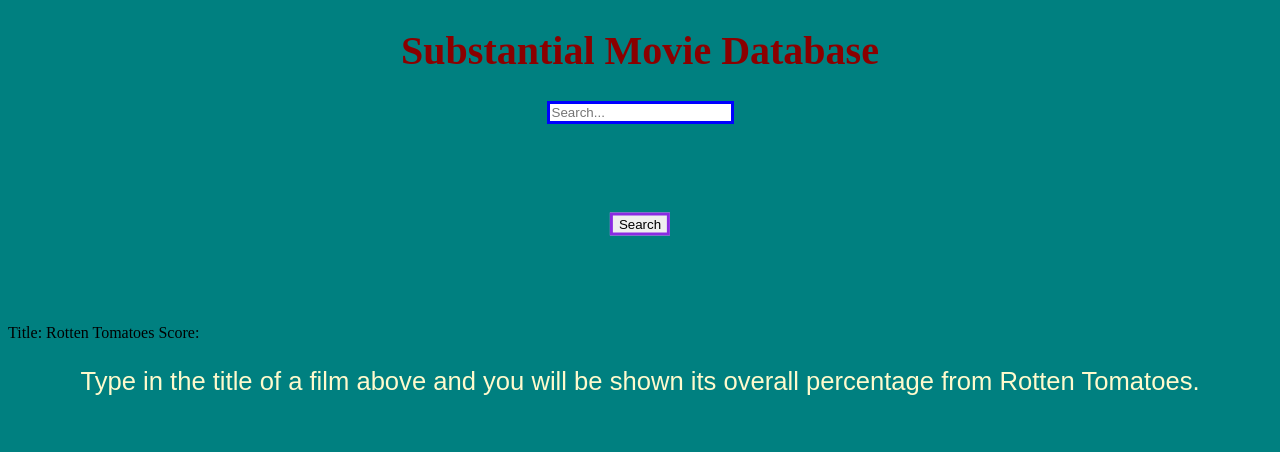
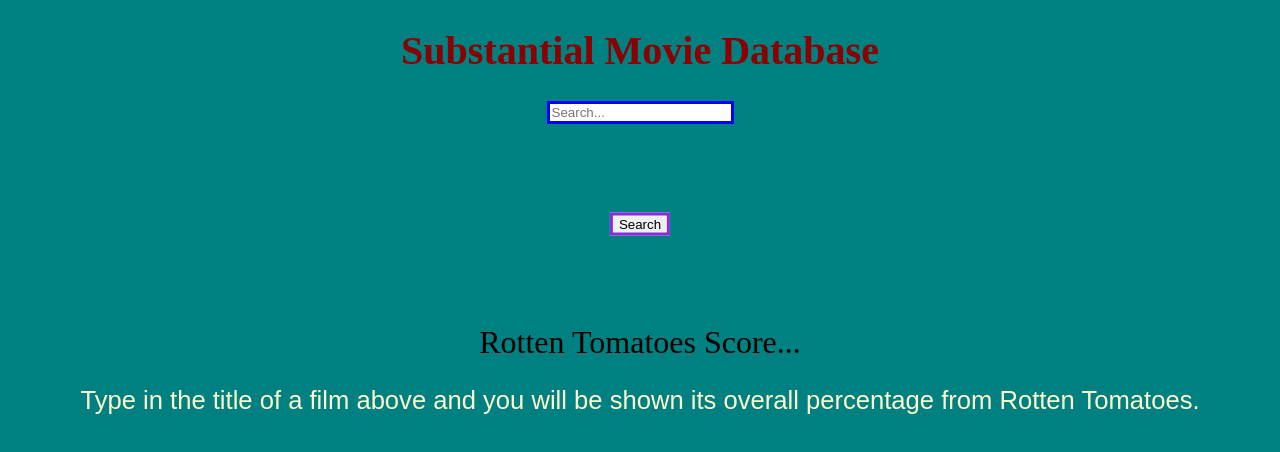
Before and after one commit to Christian-Vincent/Final-JS-Project, a plain HTML site: page index.html in a window 1280 px wide. Drawn offline with nearby package versions, Linux system fonts and the light colour scheme; a script that the page names is missing.

Commit message:
Revised Project

```diff
--- a/index.css
+++ b/index.css
@@ -27,6 +27,10 @@ h1 {
 #button {
   border: 3px solid blueviolet;
 }
+#movies {
+  text-align: center;
+  font-size: 200%;
+}
 .explanation {
   text-align: center;
 }
--- a/index.html
+++ b/index.html
@@ -22,9 +22,8 @@
         <button id="button">Search</button>
       </div>
     </div>
-    <div class = "movies">
-      Title:
-      Rotten Tomatoes Score:
+    <div id = "movies">
+      Rotten Tomatoes Score...
     </div>
     <div class = "explanation">
       <p class = "paragraph">Type in the title of a film above and you will be shown its overall percentage from Rotten Tomatoes.</p>
--- a/index.js
+++ b/index.js
@@ -20,6 +20,7 @@ function handleUserSearch (){
   });
   const renderPosters = (response) => {
     console.log(response);
+    document.getElementById("movies").innerHTML = response.results[0].vote_average;
   }
 }
 document.getElementById("button").onclick = function() {
```
Also changed, not shown: 1 other file.
